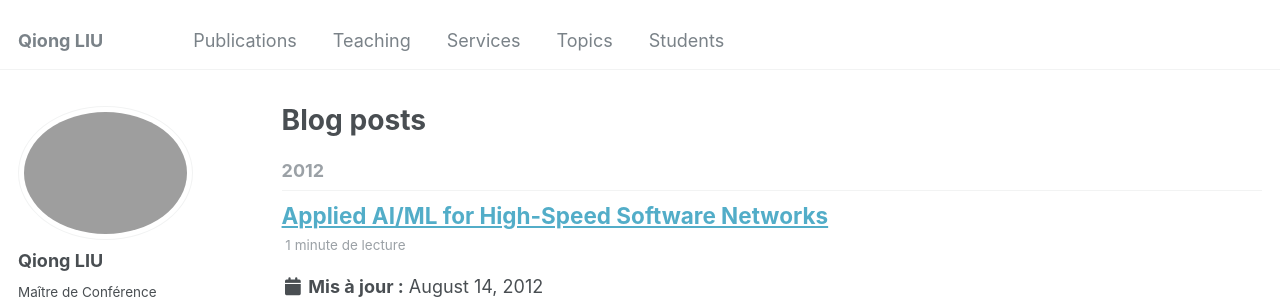
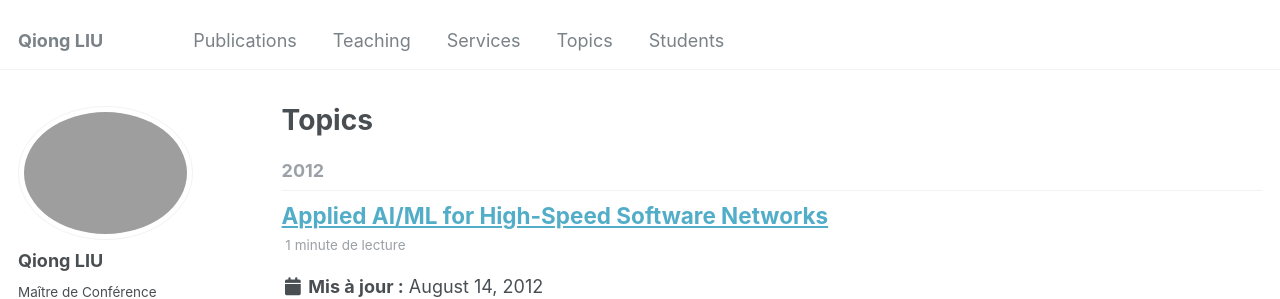
Before and after one commit to evesiphus/evesiphus.github.io, a Jekyll site: the page built from _pages/year-archive.html, in a window 1280 px wide and 1206 px high. Shown: the top 299 px of the window. Built offline with Jekyll 4.4.1, drawn with Linux system fonts in a browser that asks for light colours; some web fonts are replaced.

Commit message:
Update year-archive.html

```diff
--- a/_pages/year-archive.html
+++ b/_pages/year-archive.html
@@ -1,7 +1,7 @@
 ---
 layout: archive
 permalink: /year-archive/
-title: "Blog posts"
+title: "Topics"
 author_profile: true
 redirect_from:
   - /wordpress/blog-posts/
```
